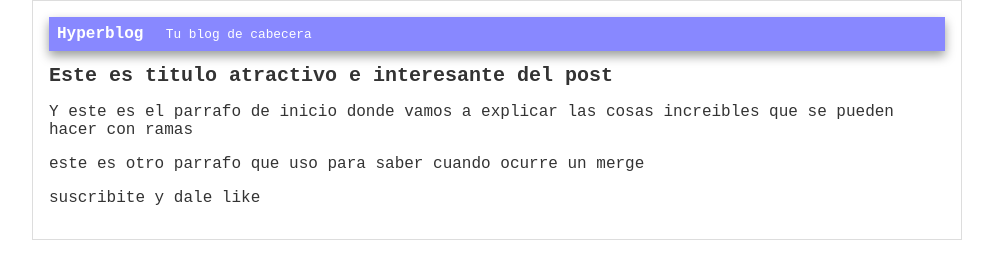
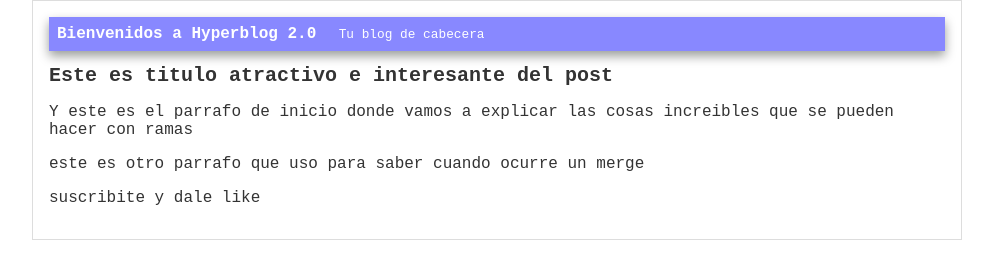
Before and after one commit to ErickBlancoML/hiperblog, a plain HTML site: page blogpost.html in a window 1280 px wide. Shown: the whole page, without its empty margins (143-1136 px from the left). Drawn offline with Linux system fonts and the light colour scheme.

Commit message:
una version de el hyperbog

```diff
--- a/blogpost.html
+++ b/blogpost.html
@@ -6,7 +6,7 @@
     <body>
         <div id="container">
             <div id="cabecera">
-                Hyperblog
+                Bienvenidos a Hyperblog 2.0
                 <span id="tagline">Tu blog de cabecera</span>
             </div>
             <div id="post">
```
